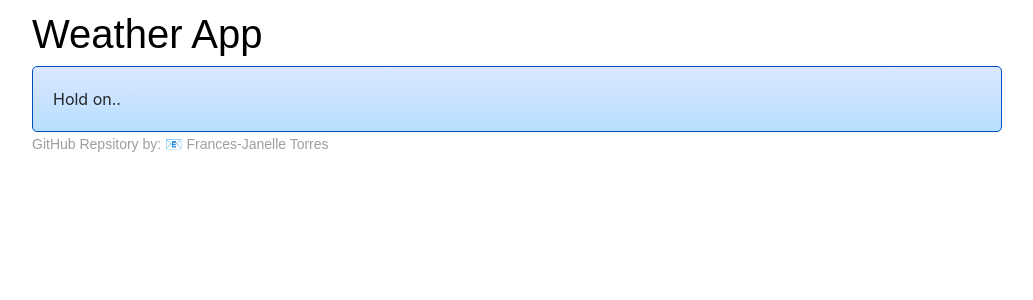
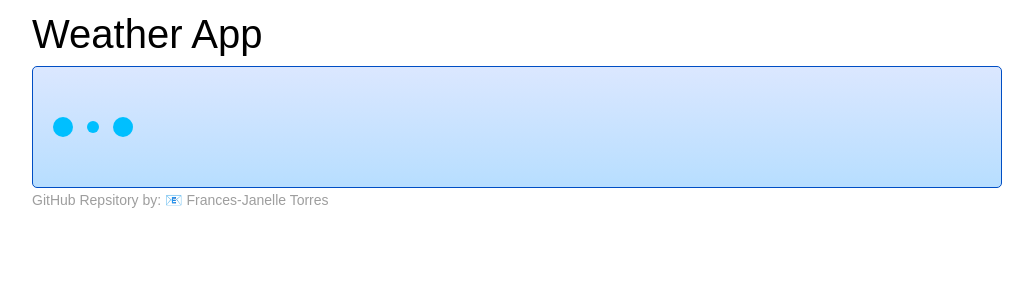
Before and after one commit to francesjanelle/project-weather, a React (Create React App) app: page / in a window 1280 px wide. Shown: the top 300 px of the page, without its empty margins (123-1156 px from the left). Built offline with nearby package versions, Linux system fonts and the light colour scheme; no server answers.

Commit message:
Update
Put in Loading spinner for cosmetics purposes

```diff
--- a/package.json
+++ b/package.json
@@ -12,6 +12,7 @@
     "react-axios": "^2.0.4",
     "react-bootstrap": "^1.4.3",
     "react-dom": "^17.0.1",
+    "react-loader-spinner": "^3.1.14",
     "react-scripts": "4.0.1",
     "react-spinners": "^0.10.4",
     "web-vitals": "^0.2.4"
--- a/src/Weather.js
+++ b/src/Weather.js
@@ -5,6 +5,7 @@ import Row from 'react-bootstrap/Row';
 import Col from 'react-bootstrap/Col';
 import Button from 'react-bootstrap/Button';
 import Time from "./Time";
+import Loading from "./loading"
 import "./index.css";
 
 export default function Weather(props) {
@@ -66,6 +67,6 @@ export default function Weather(props) {
         let apiUrl = `http://api.openweathermap.org/data/2.5/weather?q=${props.defaultCity}&appid=deb4d0036edfa966c7a36750fd024ceb&units=metric`
         axios.get(apiUrl).then(WeatherShow)
 
-        return "Hold on.."
+        return <Loading />
     }
 }
--- /dev/null
+++ b/src/loading.js
@@ -0,0 +1,12 @@
+import React from "react"
+import Loader from 'react-loader-spinner'
+
+export default function Loading() {
+    return (
+        <Loader
+            type="ThreeDots"
+            color="#00BFFF"
+            height={80}
+            width={80} />
+        )
+    }
```
Also changed, not shown: 2 other files (tests, documents, lock files or other folders).
